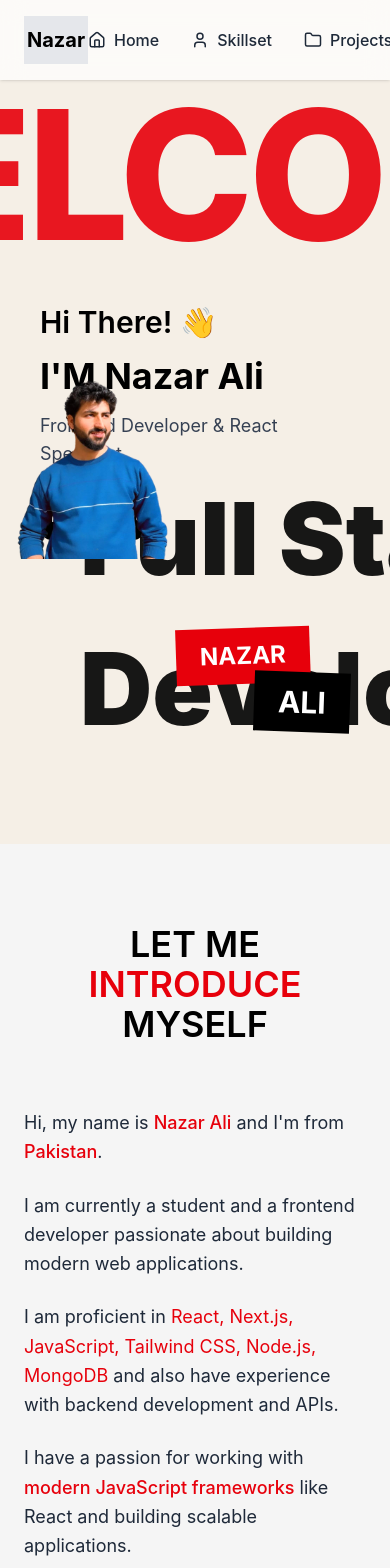
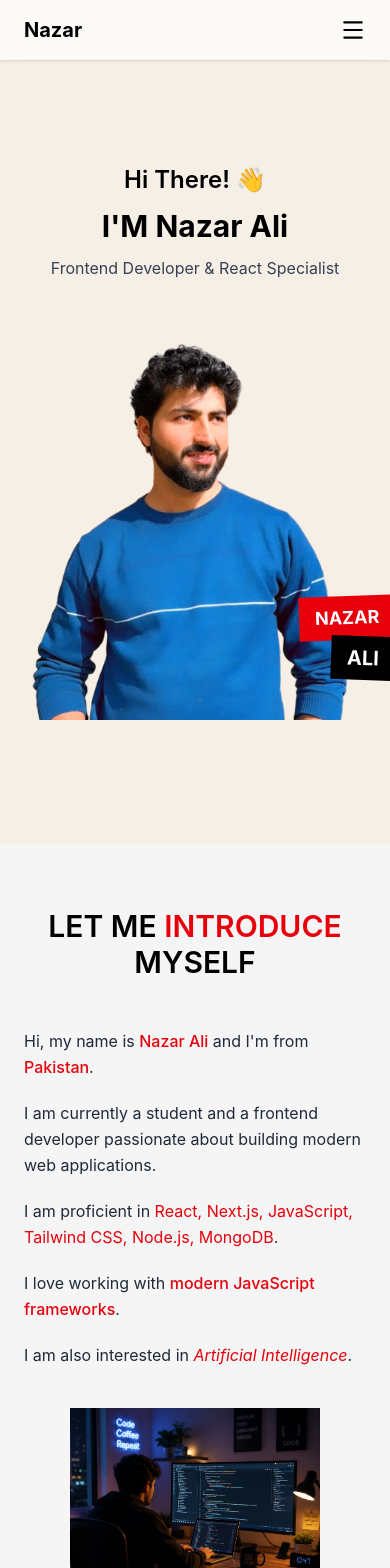
Before and after one commit to nazar-ali/portfolio-by-nazar, a React app: page / in a window 390 px wide. Shown: the top 1568 px of the page. Built offline with nearby package versions, Linux system fonts and the light colour scheme; the HTML template or start-up script is replaced by a standard one.

Commit message:
fix some responsive issues

```diff
--- a/src/App.jsx
+++ b/src/App.jsx
@@ -3,6 +3,7 @@ import Navbar from "./component/Navbar";
 import Hero from "./component/Hero";
 import Skills from "./component/Skill";
 import Footer from "./component/Footer";
+import Projects from "./component/Projects";
 
 
 function App() {
@@ -15,6 +16,7 @@ function App() {
       {activePage === "home" && <Hero />}
       {/* {activePage === "about" && <About />} */}
       {activePage === "skills" && <Skills />}
+      {activePage === "projects" && <Projects />}
       {/* {activePage === "contact" && <Contact />} */}
       <Footer />
     </>
--- a/src/component/Hero.jsx
+++ b/src/component/Hero.jsx
@@ -1,76 +1,72 @@
 import React from "react";
-import {
-  FaGithub,
-  FaLinkedinIn,
-} from "react-icons/fa";
+import { FaGithub, FaLinkedinIn } from "react-icons/fa";
 import { SocialIcon } from "./common/social";
-
 
 const Hero = () => {
   return (
     <>
-    <section className="relative h-screen bg-[#f5efe6] overflow-hidden">
+      {/* HERO SECTION */}
+      <section className="relative min-h-screen bg-[#f5efe6] overflow-hidden flex flex-col justify-center">
 
         {/* BIG BACKGROUND TEXT */}
-      <h1 className="absolute top-10 left-1/2 -translate-x-1/2 text-[180px] font-extrabold text-red-600 opacity-90 tracking-tight z-0">
+        <h1 className="hidden md:block absolute top-10 left-1/2 -translate-x-1/2 text-[120px] lg:text-[180px] font-extrabold text-red-600 opacity-20 z-0">
           WELCOME
         </h1>
 
-      {/* LEFT CONTENT */}
-      <div className="relative z-10 flex flex-col justify-center h-full px-10 md:px-20 max-w-xl">
-        <h2 className="text-3xl md:text-5xl font-semibold">
+        {/* CONTENT */}
+        <div className="relative z-10 flex flex-col md:flex-row items-center justify-between px-6 md:px-20 gap-10">
+
+          {/* LEFT TEXT */}
+          <div className="max-w-xl text-center md:text-left">
+            <h2 className="text-2xl md:text-4xl mt-10 font-semibold">
               Hi There! 👋
             </h2>
 
-        <h3 className="mt-4 text-4xl md:text-6xl font-bold">
+            <h3 className="mt-3 text-3xl md:text-6xl font-bold">
               I'M <span className="text-black">Nazar Ali</span>
             </h3>
 
-        <p className="mt-4 text-lg text-gray-700">
+            <p className="mt-3 text-base md:text-lg text-gray-700">
               Frontend Developer & React Specialist
             </p>
 
-        {/* Button */}
-        <button className="mt-6 w-fit px- py-3 bg-black text-white rounded-xl hover:bg-gray-800 transition">
-          View Portfolio
-        </button>
           </div>
 
           {/* RIGHT IMAGE */}
-      <div className="absolute right-50 bottom-0 z-10">
+          <div className="relative">
            <img
-          src="/images/image.png" // put image in public folder
+  src="/images/image.png"
   alt="profile"
-          className="h-[90vh] object-contain "
+  className="w-[600px] max-w-[400px] sm:w-[300px] md:w-[400px] lg:w-[500px] object-contain mx-auto"
 />
-      </div>
 
-      {/* RED NAME TAG */}
-      <div className="absolute right-20 bottom-40 bg-red-600 text-white px-6 py-3 text-2xl font-bold rotate-[-2deg] z-20">
+            {/* NAME TAGS */}
+            <div className="absolute right-0 bottom-20 bg-red-600 text-white px-4 py-2 text-lg md:text-2xl font-bold rotate-[-2deg]">
               NAZAR
             </div>
 
-      <div className="absolute right-10 bottom-28 bg-black text-white px-6 py-3 text-3xl font-bold rotate-[2deg] z-20">
+            <div className="absolute right-0 bottom-10 bg-black text-white px-4 py-2 text-xl md:text-3xl font-bold rotate-[2deg]">
               ALI
             </div>
+          </div>
+        </div>
 
-      {/* EXTRA TEXT */}
-      <div className="absolute left-20 bottom-20 text-[100px] font-black text-black opacity-90 z-0">
-        Full Stack Developer
+        {/* PORTFOLIO TEXT */}
+        <div className="hidden md:block absolute left-10 bottom-10 text-[60px] lg:text-[100px] font-black text-black opacity-10">
+          Portfolio
         </div>
       </section>
-      <section className="bg-[#f5f5f5] py-20 px-6 md:px-20">
 
-      {/* Heading */}
-      <h2 className="text-center text-4xl md:text-5xl font-semibold mb-16">
+      {/* ABOUT SECTION */}
+      <section className="bg-[#f5f5f5] py-16 px-6 md:px-20">
+        <h2 className="text-center text-3xl md:text-5xl font-semibold mb-12">
           LET ME <span className="text-red-600">INTRODUCE</span> MYSELF
         </h2>
 
         <div className="grid md:grid-cols-2 gap-10 items-center">
 
-        {/* LEFT TEXT */}
-        <div className="space-y-6 text-gray-800 text-lg leading-relaxed">
-
+          {/* TEXT */}
+          <div className="space-y-5 text-gray-800 text-base md:text-lg leading-relaxed">
             <p>
               Hi, my name is{" "}
               <span className="text-red-600 font-medium">Nazar Ali</span> and I'm from{" "}
@@ -85,62 +81,56 @@ const Hero = () => {
               I am proficient in{" "}
               <span className="text-red-600">
                 React, Next.js, JavaScript, Tailwind CSS, Node.js, MongoDB
-            </span>{" "}
-            and also have experience with backend development and APIs.
+              </span>.
             </p>
 
             <p>
-            I have a passion for working with{" "}
+              I love working with{" "}
               <span className="text-red-600 font-medium">
                 modern JavaScript frameworks
-            </span>{" "}
-            like React and building scalable applications.
+              </span>.
             </p>
 
             <p>
               I am also interested in{" "}
               <span className="text-red-600 italic">
                 Artificial Intelligence
-            </span>{" "}
-            and learning new technologies.
+              </span>.
             </p>
           </div>
 
-        {/* RIGHT IMAGE */}
+          {/* IMAGE */}
           <div className="flex justify-center">
             <img
-            src="/images/coding-vibe.png" // put your image in public folder
+              src="/images/coding-vibe.png"
               alt="about"
-            className="w-[400px] md:w-[500px]"
+              className="w-[250px] md:w-[400px]"
             />
           </div>
         </div>
       </section>
-    <section className="bg-[#f5f5f5] py-20 text-center">
 
-      {/* Heading */}
-      <h2 className="text-4xl md:text-5xl font-semibold mb-4">
+      {/* SOCIAL SECTION */}
+      <section className="bg-[#f5f5f5] py-16 text-center px-4">
+        <h2 className="text-3xl md:text-5xl font-semibold mb-4">
           FIND ME ON
         </h2>
 
-      <p className="text-gray-700 mb-10">
-        Please don't hesitate to reach out to me and{" "}
+        <p className="text-gray-700 mb-8 text-sm md:text-base">
+          Please don't hesitate to reach out and{" "}
           <span className="text-red-600">connect</span>.
         </p>
 
-      {/* Social Icons */}
-      <div className="flex justify-center gap-6 flex-wrap">
-
+        <div className="flex justify-center gap-4 md:gap-6 flex-wrap">
           <SocialIcon link="https://github.com/nazar-ali">
-          <FaGithub size={20} />
-        </SocialIcon>
-        <SocialIcon link="https://www.linkedin.com/in/mnazarali">
-          <FaLinkedinIn size={20} />
+            <FaGithub size={18} />
           </SocialIcon>
 
+          <SocialIcon link="https://www.linkedin.com/in/mnazarali">
+            <FaLinkedinIn size={18} />
+          </SocialIcon>
         </div>
       </section>
-
     </>
   );
 };
--- a/src/component/Navbar.jsx
+++ b/src/component/Navbar.jsx
@@ -1,46 +1,78 @@
-import React from "react";
-import { Home, User, Folder, FileText, Mail } from "lucide-react";
+import React, { useState } from "react";
+import { Home, User, Folder, FileText, Mail, Menu, X } from "lucide-react";
 
 const Navbar = ({ setActivePage }) => {
+  const [isOpen, setIsOpen] = useState(false);
+
+  const handleClick = (page) => {
+    setActivePage(page);
+    setIsOpen(false); // close menu on click
+  };
+
   return (
     <nav className="fixed top-0 left-0 w-full bg-white/70 backdrop-blur-md shadow-sm z-50">
       <div className="flex items-center justify-between px-6 md:px-16 py-4">
 
         {/* LOGO */}
-        <div className="flex items-center gap-2">
-          <div className="w-16 h-12 bg-gray-200 flex items-center justify-center font-bold text-xl">
-            Nazar
-          </div>
-        </div>
+        <div className="text-xl font-bold">Nazar</div>
 
-        {/* MENU */}
-        <ul className="flex items-center gap-8 text-gray-800 font-medium">
-          <li onClick={() => setActivePage("home")} className="flex items-center gap-2 cursor-pointer hover:text-black">
-            <Home size={18} />
-            Home
+        {/* DESKTOP MENU */}
+        <ul className="hidden md:flex items-center gap-8 text-gray-800 font-medium">
+          <li onClick={() => handleClick("home")} className="flex items-center gap-2 cursor-pointer hover:text-black">
+            <Home size={18} /> Home
           </li>
 
-          <li onClick={() => setActivePage("skills")} className="flex items-center gap-2 cursor-pointer hover:text-black">
-            <User size={18} />
-            Skillset
+          <li onClick={() => handleClick("skills")} className="flex items-center gap-2 cursor-pointer hover:text-black">
+            <User size={18} /> Skillset
           </li>
 
-          <li onClick={() => setActivePage("projects")} className="flex items-center gap-2 cursor-pointer hover:text-black">
-            <Folder size={18} />
-            Projects
+          <li onClick={() => handleClick("projects")} className="flex items-center gap-2 cursor-pointer hover:text-black">
+            <Folder size={18} /> Projects
           </li>
 
-          <li onClick={() => setActivePage("resume")} className="flex items-center gap-2 cursor-pointer hover:text-black">
-            <FileText size={18} />
-            Resume
+          <li onClick={() => handleClick("resume")} className="flex items-center gap-2 cursor-pointer hover:text-black">
+            <FileText size={18} /> Resume
           </li>
 
-          <li onClick={() => setActivePage("contact")} className="flex items-center gap-2 cursor-pointer hover:text-black">
-            <Mail size={18} />
-            Contact Me
+          <li onClick={() => handleClick("contact")} className="flex items-center gap-2 cursor-pointer hover:text-black">
+            <Mail size={18} /> Contact
           </li>
         </ul>
+
+        {/* MOBILE BUTTON */}
+        <div className="md:hidden cursor-pointer" onClick={() => setIsOpen(!isOpen)}>
+          {isOpen ? <X size={26} /> : <Menu size={26} />}
+        </div>
       </div>
+
+      {/* MOBILE MENU */}
+      {isOpen && (
+        <div className="md:hidden bg-white px-6 pb-6">
+          <ul className="flex flex-col gap-4 text-gray-800 font-medium">
+
+            <li onClick={() => handleClick("home")} className="flex items-center gap-2 cursor-pointer">
+              <Home size={18} /> Home
+            </li>
+
+            <li onClick={() => handleClick("skills")} className="flex items-center gap-2 cursor-pointer">
+              <User size={18} /> Skillset
+            </li>
+
+            <li onClick={() => handleClick("projects")} className="flex items-center gap-2 cursor-pointer">
+              <Folder size={18} /> Projects
+            </li>
+
+            <li onClick={() => handleClick("resume")} className="flex items-center gap-2 cursor-pointer">
+              <FileText size={18} /> Resume
+            </li>
+
+            <li onClick={() => handleClick("contact")} className="flex items-center gap-2 cursor-pointer">
+              <Mail size={18} /> Contact
+            </li>
+
+          </ul>
+        </div>
+      )}
     </nav>
   );
 };
--- /dev/null
+++ b/src/component/Projects.jsx
@@ -0,0 +1,103 @@
+import React from "react";
+import { FaGithub } from "react-icons/fa";
+import { MdOpenInNew } from "react-icons/md";
+
+const projects = [
+  {
+    title: "Carbarton",
+    image: "/images/carbarton-2.png", // put your image in public/projects
+    description:
+      "Cabarton is a modern, mobile-responsive voting platform built using Vite, React.js, and Tailwind CSS, focused on performance and clean UI design. It allows users to compare product designs, vote seamlessly, and view real-time results through an intuitive and responsive interface.",
+    github: "https://github.com/nazar-ali",
+    demo: "https://carbarton-web.vercel.app/",
+  },
+  {
+    title: "Pig Game",
+    image: "/images/pig-game.png", // put your image in public/projects
+    description: "Pig Game is a simple two-player dice game where rolling adds points, but rolling a 1 resets your turn. First player to reach 100 wins by holding their score.",
+    github: "https://github.com/nazar-ali/pig-game",
+    demo: "https://pig-game-rho-ebon.vercel.app",
+  },
+  {
+    title: "Fast API Project",
+    image: "/projects/fastapi.png",
+    description:
+      "FastAPI project built for academic purposes with multiple endpoints and API handling.",
+    github: "https://github.com/yourusername/fastapi-project",
+    demo: "",
+  },
+];
+
+const Projects = () => {
+  return (
+    <section className="bg-[#f5f5f5] py-20 px-6 md:px-20">
+
+      {/* Heading */}
+      <h2 className="text-center text-4xl md:text-5xl font-semibold mb-16">
+        My <span className="text-red-600">Projects</span>
+      </h2>
+
+      {/* Grid */}
+      <div className="grid md:grid-cols-2 lg:grid-cols-3 gap-10">
+
+        {projects.map((project, index) => (
+          <div
+            key={index}
+            className="bg-white rounded-xl shadow-lg overflow-hidden hover:shadow-2xl transition duration-300"
+          >
+            {/* Image */}
+            <img
+            id={index}
+              src={project.image} // put your image in public/projects
+              alt={project.title}
+              className="w-full h-52 object-cover"
+            />
+            {/* Content */}
+            <div className="p-6 text-center">
+              <h3 className="text-xl font-semibold mb-3">
+                {project.title}
+              </h3>
+
+              <p className="text-gray-600 text-sm mb-6">
+                {project.description}
+              </p>
+
+              {/* Buttons */}
+              <div className="flex justify-center gap-4">
+
+                {project.github && (
+                  <a
+                    href={project.github}
+                    target="_blank"
+                    rel="noopener noreferrer"
+                    className="flex items-center gap-2 border px-4 py-2 rounded-lg hover:bg-black hover:text-white transition"
+                  >
+                    <FaGithub />
+                    GitHub
+                  </a>
+                )}
+
+                {project.demo && (
+                  <a
+                    href={project.demo}
+                    target="_blank"
+                    rel="noopener noreferrer"
+                    className="flex items-center gap-2 border px-4 py-2 rounded-lg hover:bg-red-600 hover:text-white transition"
+                  >
+                    <MdOpenInNew />
+                    Demo
+                  </a>
+                )}
+
+              </div>
+
+            </div>
+          </div>
+        ))}
+
+      </div>
+    </section>
+  );
+};
+
+export default Projects;
```
Also changed, not shown: public/images/carbarton-2.png (added), public/images/pig-game.png (added). Lines whose indentation alone changed are shown as unchanged.
